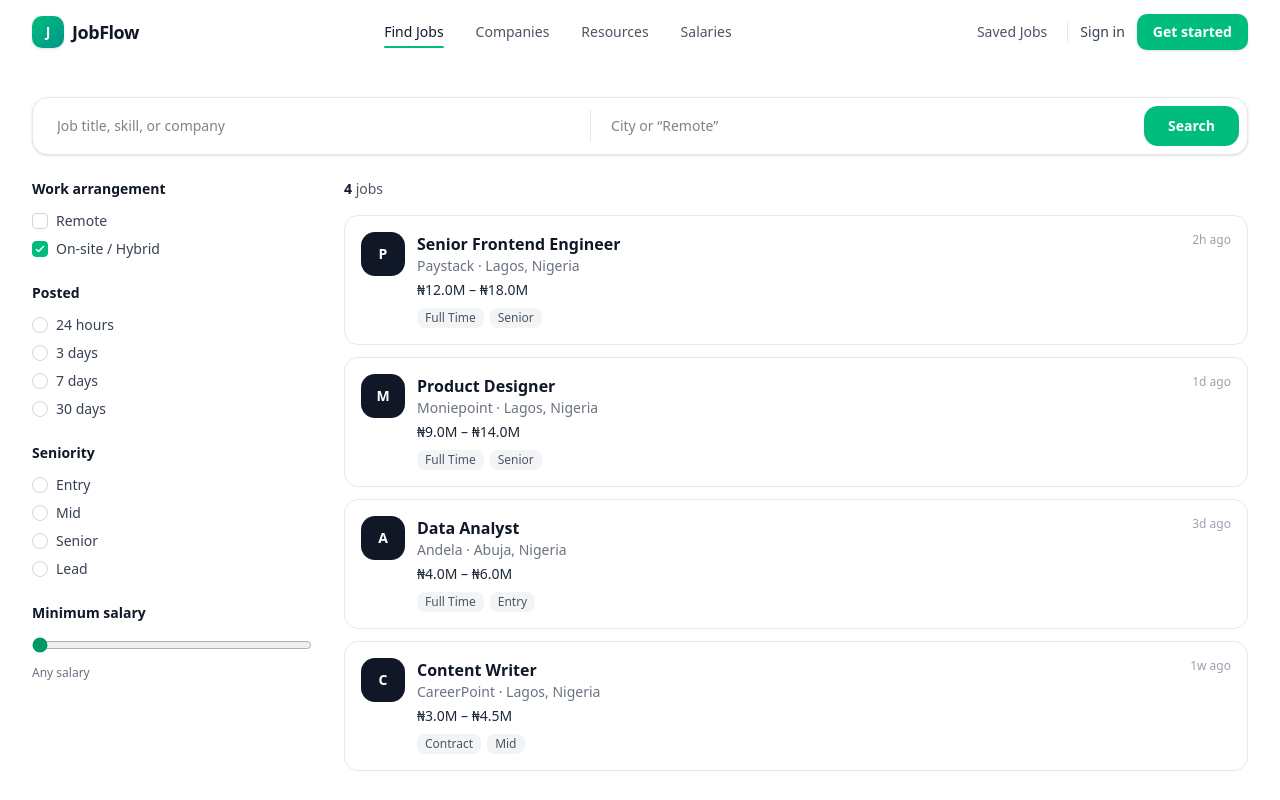
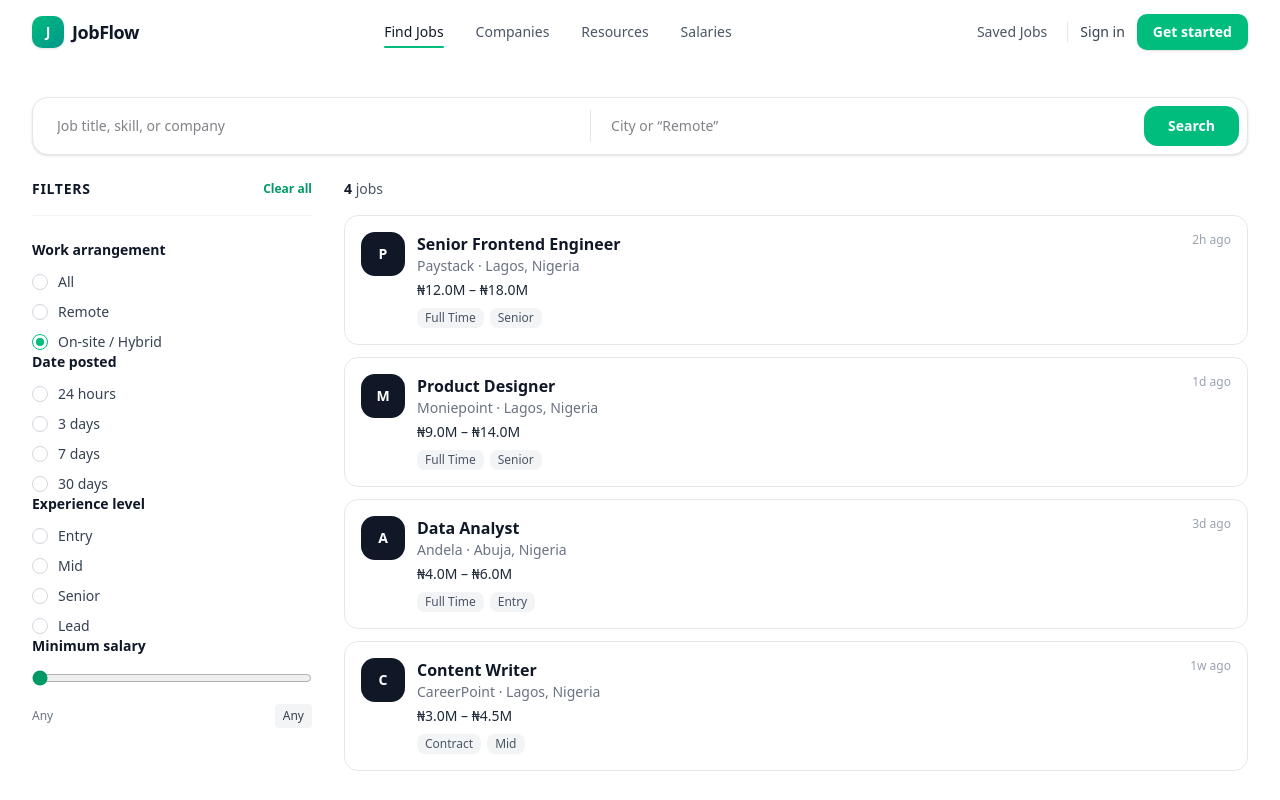
Before and after one commit to skillibeng-ctrl/job-search-app, a React (Vite) app: page /jobs in a window 1280 px wide. Shown: the top 800 px of the page. Built offline with nearby package versions, Linux system fonts and the light colour scheme.

Commit message:
refactor(ui): improve filter sidebar accessibility and currency formatting

```diff
--- a/src/component/FilterSidebar.jsx
+++ b/src/component/FilterSidebar.jsx
@@ -1,17 +1,58 @@
-// src/components/FilterSidebar.jsx
+// src/component/FilterSidebar.jsx
 export default function FilterSidebar({ filters, setFilters }) {
+
+  // Helper to clear all filters at once
+  const clearAll = () => {
+    setFilters({
+      remote: "",
+      postedWithin: "",
+      seniority: "",
+      minSalary: "",
+    });
+  };
+
+  const hasActiveFilters =
+    filters.remote !== "" ||
+    filters.postedWithin !== "" ||
+    filters.seniority !== "" ||
+    filters.minSalary !== "";
+
   return (
     <div className="sticky top-20 space-y-6">
+
+      {/* Header with Clear All */}
+      <div className="flex items-center justify-between border-b border-gray-100 pb-4">
+        <h2 className="text-sm font-bold text-gray-900 uppercase tracking-wider">Filters</h2>
+        {hasActiveFilters && (
+          <button onClick={clearAll} className="text-xs font-semibold text-emerald-600 hover:text-emerald-700 hover:underline">
+            Clear all
+          </button>
+        )}
+      </div>
+
+      {/* Work Arrangement */}
       <Group title="Work arrangement">
+        {/* Changed to Radio buttons because Remote and On-site are mutually exclusive */}
         {[
-          ["Remote", filters.remote === true, () => setFilters({ remote: filters.remote === true ? "" : true })],
-          ["On-site / Hybrid", filters.remote === false, () => setFilters({ remote: filters.remote === false ? "" : false })],
-        ].map(([label, checked, onClick]) => (
-          <Checkbox key={label} label={label} checked={checked} onClick={onClick} />
+          ["All", filters.remote === ""],
+          ["Remote", filters.remote === true],
+          ["On-site / Hybrid", filters.remote === false],
+        ].map(([label, checked]) => (
+          <Radio
+            key={label}
+            name="remote"
+            label={label}
+            checked={checked}
+            onChange={() => {
+              if (label === "All") setFilters({ remote: "" });
+              else setFilters({ remote: label === "Remote" });
+            }}
+          />
         ))}
       </Group>
 
-      <Group title="Posted">
+      {/* Posted */}
+      <Group title="Date posted">
         {[["24 hours", "1"], ["3 days", "3"], ["7 days", "7"], ["30 days", "30"]].map(([label, value]) => (
           <Radio
             key={value}
@@ -23,7 +64,8 @@
         ))}
       </Group>
 
-      <Group title="Seniority">
+      {/* Seniority */}
+      <Group title="Experience level">
         {["entry", "mid", "senior", "lead"].map((level) => (
           <Radio
             key={level}
@@ -35,46 +77,79 @@
         ))}
       </Group>
 
+      {/* Salary */}
       <Group title="Minimum salary">
         <input
-          type="range" min="0" max="200000" step="10000"
+          type="range"
+          min="0"
+          max="20000000" // Set high enough to cover Naira (e.g., ₦20M)
+          step="500000"
           value={filters.minSalary || 0}
           onChange={(e) => setFilters({ minSalary: e.target.value === "0" ? "" : e.target.value })}
           className="w-full accent-emerald-600"
         />
-        <p className="mt-1 text-xs text-gray-500">
-          {filters.minSalary ? `$${parseInt(filters.minSalary).toLocaleString()}+` : "Any salary"}
-        </p>
+        <div className="mt-2 flex items-center justify-between text-xs text-gray-500 font-medium">
+          <span>Any</span>
+          <span className="rounded bg-gray-100 px-2 py-1 text-gray-700">
+            {/* Format logic: If it's over 1,000,000 assume Naira, else Dollars */}
+            {!filters.minSalary ? "Any" :
+             parseInt(filters.minSalary) >= 1000000
+               ? `₦${(parseInt(filters.minSalary) / 1000000).toFixed(1)}M+`
+               : `$${(parseInt(filters.minSalary) / 1000).toFixed(0)}k+`
+            }
+          </span>
+        </div>
       </Group>
     </div>
   );
 }
 
+/* ---------------- Sub-components ---------------- */
+
 const Group = ({ title, children }) => (
-  <div>
-    <h3 className="mb-3 text-sm font-semibold text-gray-900">{title}</h3>
-    <div className="space-y-2">{children}</div>
-  </div>
+  <fieldset className="border-none p-0 m-0">
+    <legend className="mb-3 text-sm font-semibold text-gray-900">{title}</legend>
+    <div className="space-y-2.5">{children}</div>
+  </fieldset>
 );
 
-const Checkbox = ({ label, checked, onClick }) => (
-  <button onClick={onClick} className="flex w-full items-center gap-2 text-left text-sm text-gray-700">
-    <span className={`flex h-4 w-4 items-center justify-center rounded border ${checked ? "border-emerald-500 bg-emerald-500" : "border-gray-300"}`}>
+const Radio = ({ name, label, checked, onChange }) => (
+  <label className="group flex cursor-pointer items-center gap-2.5">
+    {/* Native input, hidden visually but accessible to keyboard/screen readers */}
+    <input
+      type="radio"
+      name={name}
+      checked={checked}
+      onChange={onChange}
+      className="peer sr-only"
+    />
+    {/* Custom visually styled radio */}
+    <span className="flex h-4 w-4 shrink-0 items-center justify-center rounded-full border border-gray-300 transition-colors peer-checked:border-emerald-500 peer-focus-visible:ring-2 peer-focus-visible:ring-emerald-500/50 peer-focus-visible:ring-offset-1 group-hover:border-emerald-400">
+      {checked && <span className="h-2 w-2 rounded-full bg-emerald-500" />}
+    </span>
+    <span className="text-sm text-gray-700 transition-colors group-hover:text-gray-900">
+      {label}
+    </span>
+  </label>
+);
+
+const Checkbox = ({ label, checked, onChange }) => (
+  <label className="group flex cursor-pointer items-center gap-2.5">
+    <input
+      type="checkbox"
+      checked={checked}
+      onChange={onChange}
+      className="peer sr-only"
+    />
+    <span className="flex h-4 w-4 shrink-0 items-center justify-center rounded border border-gray-300 transition-colors peer-checked:border-emerald-500 peer-checked:bg-emerald-500 peer-focus-visible:ring-2 peer-focus-visible:ring-emerald-500/50 peer-focus-visible:ring-offset-1 group-hover:border-emerald-400">
       {checked && (
         <svg viewBox="0 0 24 24" className="h-3 w-3 text-white" fill="none" stroke="currentColor" strokeWidth="3">
           <path strokeLinecap="round" strokeLinejoin="round" d="M5 13l4 4L19 7" />
         </svg>
       )}
     </span>
-    {label}
-  </button>
+    <span className="text-sm text-gray-700 transition-colors group-hover:text-gray-900">
+      {label}
+    </span>
+  </label>
 );
-
-const Radio = ({ label, checked, onChange }) => (
-  <button onClick={onChange} className="flex w-full items-center gap-2 text-left text-sm text-gray-700">
-    <span className={`flex h-4 w-4 items-center justify-center rounded-full border ${checked ? "border-emerald-500" : "border-gray-300"}`}>
-      {checked && <span className="h-2 w-2 rounded-full bg-emerald-500" />}
-    </span>
-    {label}
-  </button>
-);
```
